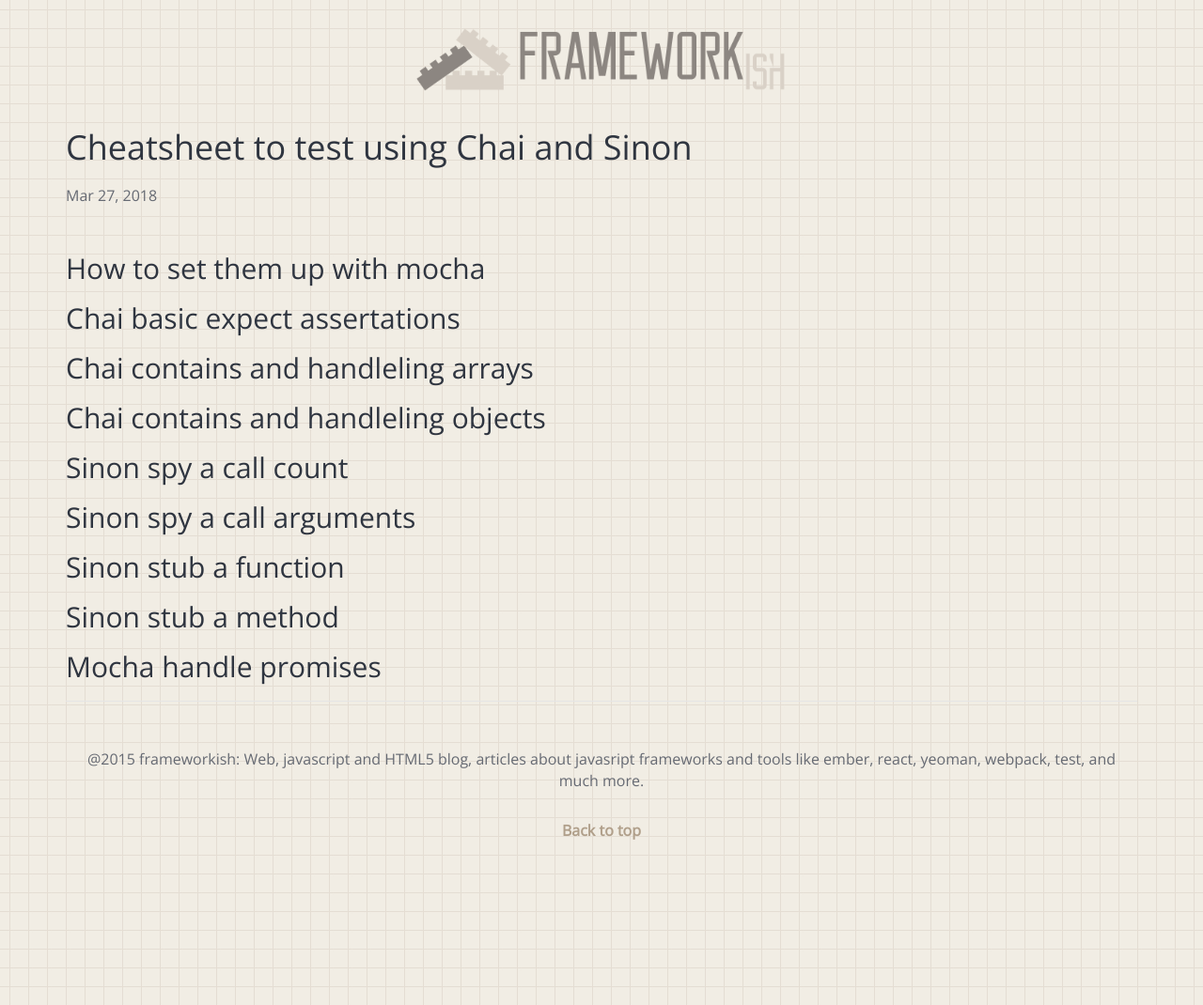
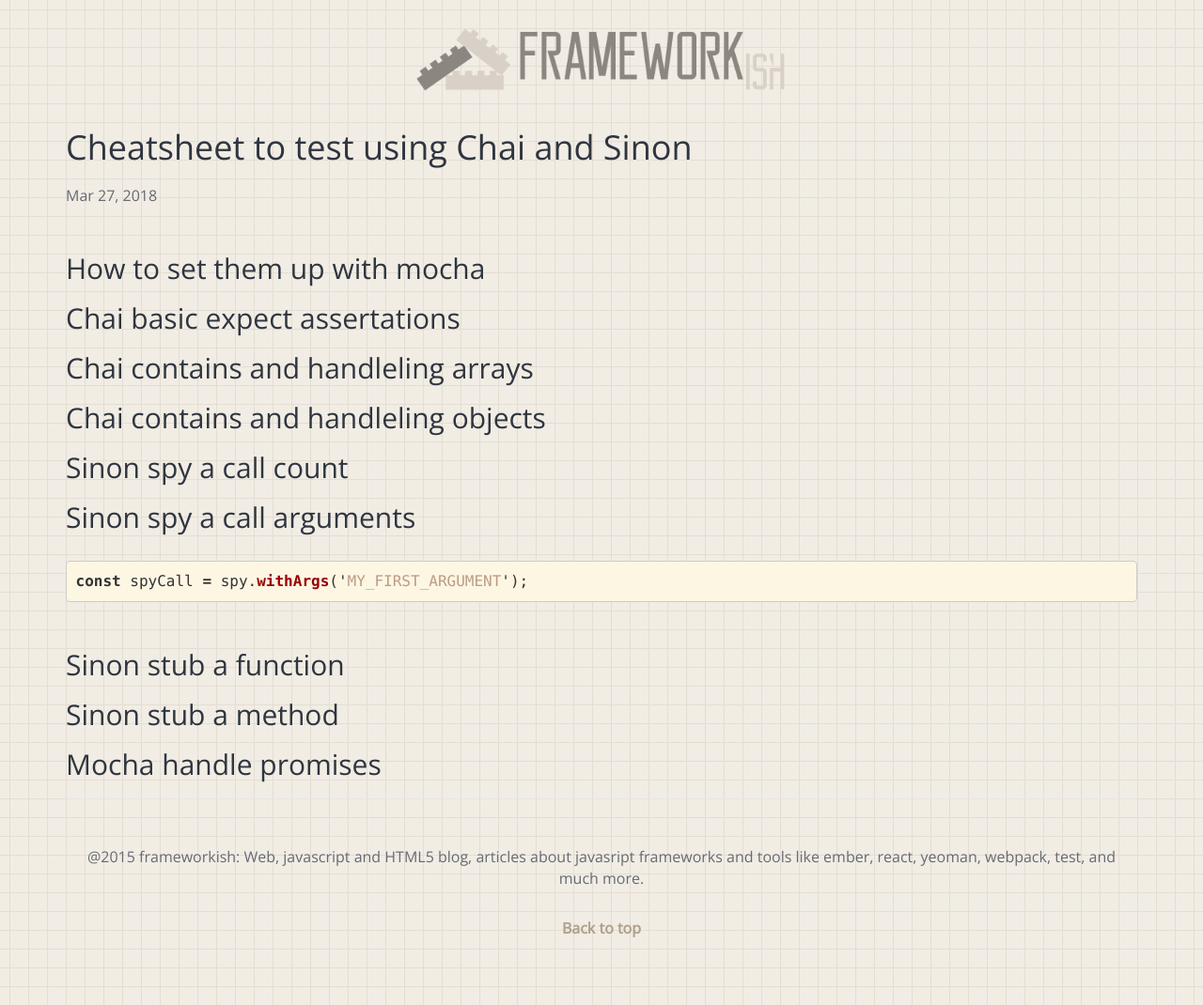
Before and after one commit to Rastikko/Rastikko.github.io, a Jekyll site: the page built from _posts/2018-03-27-cheatsheet-for-testing-using-chai-and-sinon.md, in a window 1280 px wide. Shown: the whole page at 94% size. Built offline with Jekyll 4.4.1, drawn with Linux system fonts in a browser that asks for light colours.

Commit message:
Update 2018-03-27-cheatsheet-for-testing-using-chai-and-sinon.md

````diff
--- a/_posts/2018-03-27-cheatsheet-for-testing-using-chai-and-sinon.md
+++ b/_posts/2018-03-27-cheatsheet-for-testing-using-chai-and-sinon.md
@@ -18,6 +18,10 @@ categories: javascript
 
 ## Sinon spy a call arguments
 
+```js
+const spyCall = spy.withArgs('MY_FIRST_ARGUMENT');
+```
+
 ## Sinon stub a function
 
 ## Sinon stub a method
````
